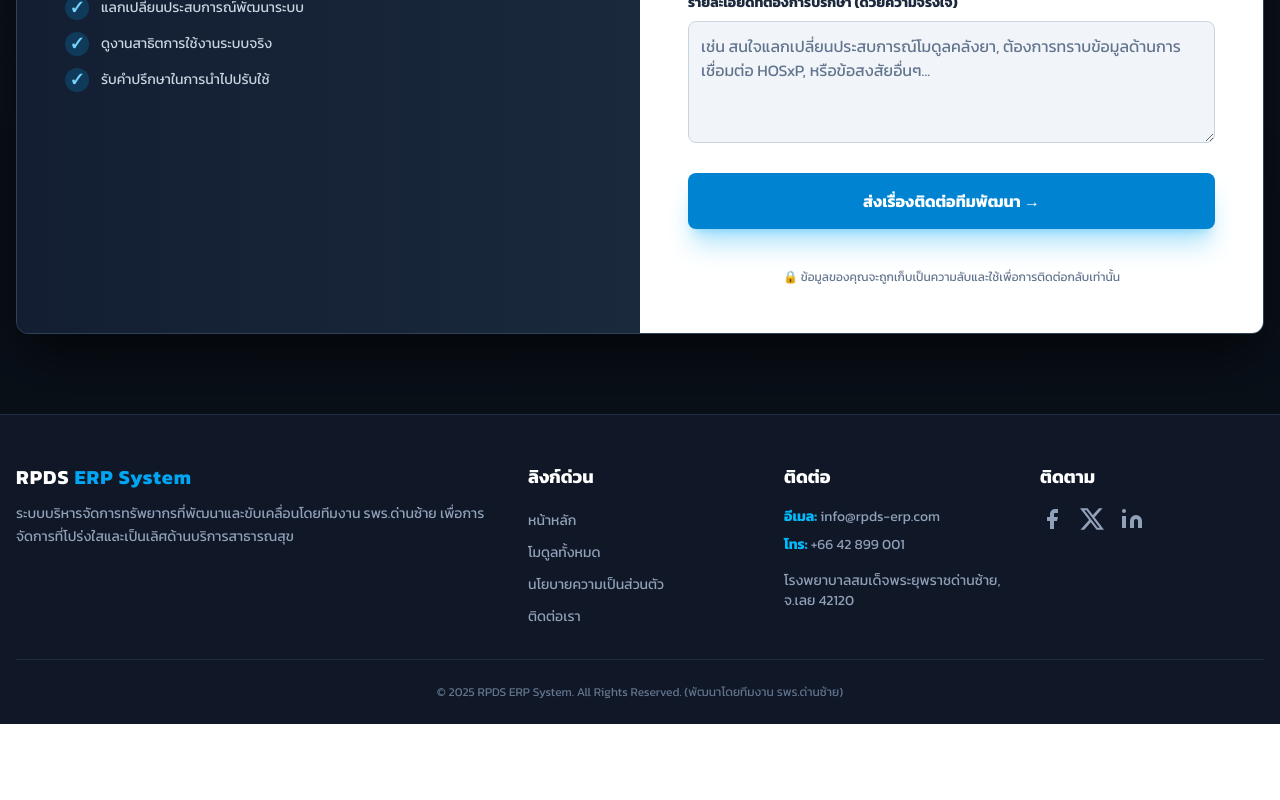
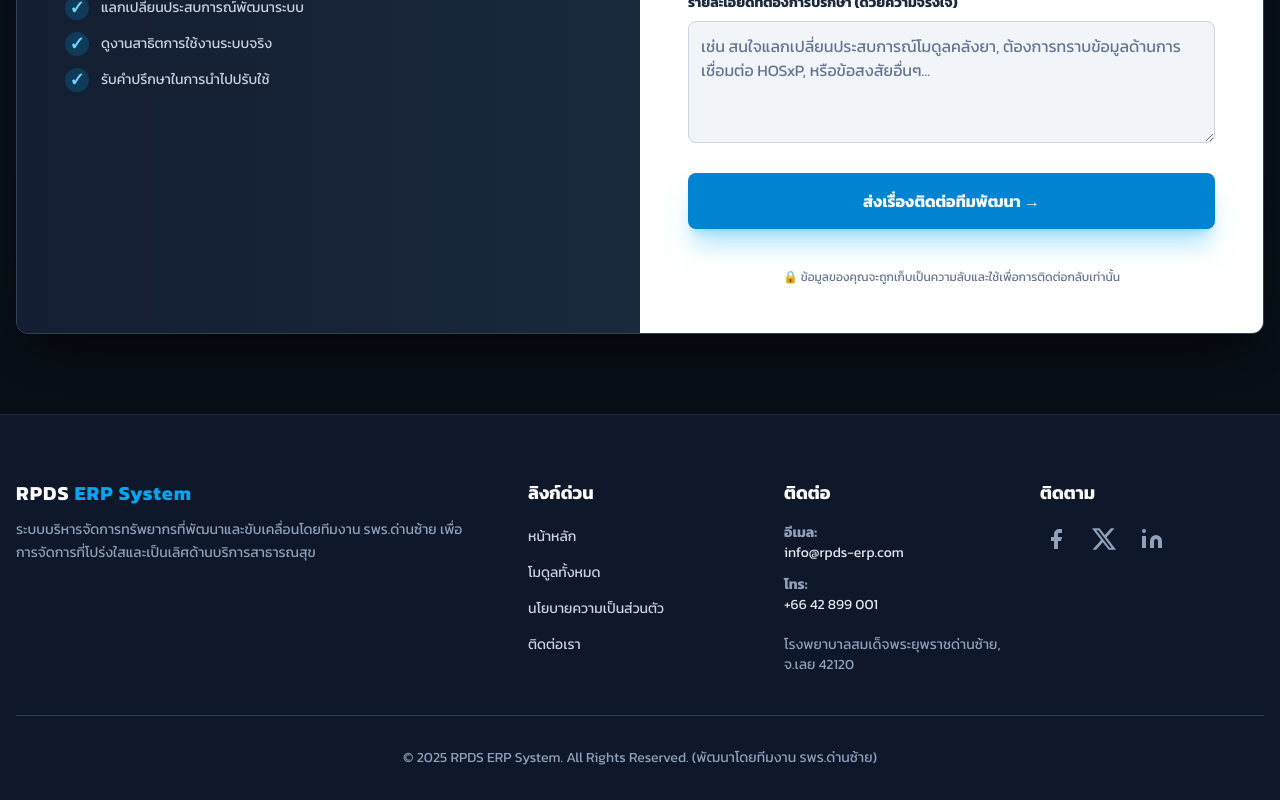
Before and after one commit to PatcharaphonJAY/erp-website-frontend-js, a Next.js app: page / in a window 1280 px wide. Shown: the part 3803-4603 px from the top of the page. Before the commit the page ends 4527 px from the top, so only its background shows below. Built offline with nearby package versions, Linux system fonts and the light colour scheme.

Commit message:
Update Footer.jsx

```diff
--- a/src/components/Footer.jsx
+++ b/src/components/Footer.jsx
@@ -1,20 +1,21 @@
 import React from 'react';
 
 // ไอคอน SVG สำหรับโซเชียลมีเดีย
+// (Refactor: ปรับปรุงสี hover ให้สอดคล้องกัน)
 const FacebookIcon = () => (
-  <svg xmlns="http://www.w3.org/2000/svg" width="24" height="24" viewBox="0 0 24 24" fill="currentColor" className="text-slate-400 group-hover:text-sky-500 transition duration-300">
+  <svg xmlns="http://www.w3.org/2000/svg" width="24" height="24" viewBox="0 0 24 24" fill="currentColor" className="text-slate-400 transition duration-300 group-hover:text-sky-400">
     <path d="M18 2h-3a5 5 0 0 0-5 5v3H7v4h3v8h4v-8h3l1-4h-4V7a1 1 0 0 1 1-1h3z"></path>
   </svg>
 );
 
 const TwitterIcon = () => (
-    <svg xmlns="http://www.w3.org/2000/svg" width="24" height="24" viewBox="0 0 24 24" fill="currentColor" className="text-slate-400 group-hover:text-sky-500 transition duration-300">
+    <svg xmlns="http://www.w3.org/2000/svg" width="24" height="24" viewBox="0 0 24 24" fill="currentColor" className="text-slate-400 transition duration-300 group-hover:text-sky-400">
         <path d="M18.901 1.153h3.68l-8.04 9.19L24 22.846h-7.406l-5.8-7.584-6.638 7.584H.474l8.6-9.83L0 1.154h7.594l5.243 6.932ZM17.61 20.644h2.039L6.486 3.24H4.298Z"></path>
     </svg>
 );
 
 const LinkedinIcon = () => (
-  <svg xmlns="http://www.w3.org/2000/svg" width="24" height="24" viewBox="0 0 24 24" fill="currentColor" className="text-slate-400 group-hover:text-sky-500 transition duration-300">
+  <svg xmlns="http://www.w3.org/2000/svg" width="24" height="24" viewBox="0 0 24 24" fill="currentColor" className="text-slate-400 transition duration-300 group-hover:text-sky-400">
     <path d="M16 8a6 6 0 0 1 6 6v7h-4v-7a2 2 0 0 0-2-2 2 2 0 0 0-2 2v7h-4v-7a6 6 0 0 1 6-6zM2 9h4v12H2z"></path>
     <circle cx="4" cy="4" r="2"></circle>
   </svg>
@@ -37,16 +38,18 @@ const Footer = () => {
   };
 
   return (
-    <footer className="bg-[#101827] text-slate-300 pt-12 pb-6 border-t border-slate-700/50">
+    // ▼▼▼ REFACTOR: ปรับ Padding (pt-16 pb-8) และสีพื้นหลัง (bg-slate-900) ▼▼▼
+    <footer className="bg-slate-900 text-slate-300 pt-16 pb-8 border-t border-slate-700/50">
       <div className="container mx-auto px-4 max-w-7xl">
-        <div className="grid grid-cols-2 md:grid-cols-4 lg:grid-cols-5 gap-8 border-b border-slate-700/50 pb-8">
+        {/* ▼▼▼ REFACTOR: ปรับ Grid Layout ให้ลงตัวขึ้น ▼▼▼ */}
+        <div className="grid grid-cols-2 md:grid-cols-4 lg:grid-cols-5 gap-8 border-b border-slate-700 pb-10">
 
           {/* ส่วนที่ 1: แบรนด์และพันธกิจ */}
-          <div className="col-span-2 md:col-span-1 lg:col-span-2">
+          <div className="col-span-2 lg:col-span-2">
             <h4 className="text-xl font-extrabold mb-3 text-white tracking-wider">
               RPDS <span className="text-sky-500">ERP System</span>
             </h4>
-            <p className="text-slate-400 text-sm leading-relaxed">
+            <p className="text-slate-400 text-sm leading-relaxed max-w-md">
               ระบบบริหารจัดการทรัพยากรที่พัฒนาและขับเคลื่อนโดยทีมงาน รพร.ด่านซ้าย
               เพื่อการจัดการที่โปร่งใสและเป็นเลิศด้านบริการสาธารณสุข
             </p>
@@ -55,12 +58,13 @@ const Footer = () => {
           {/* ส่วนที่ 2: ลิงก์ด่วน */}
           <div>
             <h4 className="text-lg font-semibold mb-4 text-white">ลิงก์ด่วน</h4>
-            <ul className="space-y-2">
+            <ul className="space-y-3">
               {quickLinks.map((link) => (
                 <li key={link.name}>
                   <a
                     href={link.href}
-                    className="text-slate-400 hover:text-sky-400 transition duration-300 text-sm font-medium"
+                    // ▼▼▼ REFACTOR: ปรับสีตัวอักษรและ hover ▼▼▼
+                    className="text-slate-300 hover:text-sky-400 transition duration-300 text-sm font-medium"
                   >
                     {link.name}
                   </a>
@@ -70,14 +74,17 @@ const Footer = () => {
           </div>
 
           {/* ส่วนที่ 3: ข้อมูลติดต่อ */}
+          {/* ▼▼▼ REFACTOR: ปรับ Layout (col-span-2 md:col-span-1) และ Typography ▼▼▼ */}
           <div className="col-span-2 md:col-span-1 lg:col-span-1">
             <h4 className="text-lg font-semibold mb-4 text-white">ติดต่อ</h4>
-            <div className="space-y-2 text-sm">
-              <p className="text-slate-400">
-                <span className="font-semibold text-sky-400">อีเมล:</span> {contactInfo.email}
+            <div className="space-y-3 text-sm">
+              <p className="flex flex-col">
+                <span className="font-semibold text-slate-400">อีเมล:</span>
+                <span className="text-slate-200">{contactInfo.email}</span>
               </p>
-              <p className="text-slate-400">
-                <span className="font-semibold text-sky-400">โทร:</span> {contactInfo.phone}
+              <p className="flex flex-col">
+                <span className="font-semibold text-slate-400">โทร:</span>
+                <span className="text-slate-200">{contactInfo.phone}</span>
               </p>
               <p className="text-slate-400 pt-2">{contactInfo.address}</p>
             </div>
@@ -87,13 +94,13 @@ const Footer = () => {
           <div>
             <h4 className="text-lg font-semibold mb-4 text-white">ติดตาม</h4>
             <div className="flex space-x-4">
-              <a href="#" target="_blank" rel="noopener noreferrer" aria-label="Facebook" className="group">
+              <a href="#" target="_blank" rel="noopener noreferrer" aria-label="Facebook" className="group p-1">
                 <FacebookIcon />
               </a>
-              <a href="#" target="_blank" rel="noopener noreferrer" aria-label="Twitter" className="group">
+              <a href="#" target="_blank" rel="noopener noreferrer" aria-label="Twitter" className="group p-1">
                 <TwitterIcon />
               </a>
-              <a href="#" target="_blank" rel="noopener noreferrer" aria-label="LinkedIn" className="group">
+              <a href="#" target="_blank" rel="noopener noreferrer" aria-label="LinkedIn" className="group p-1">
                 <LinkedinIcon />
               </a>
             </div>
@@ -102,7 +109,8 @@ const Footer = () => {
         </div>
 
         {/* ส่วนลิขสิทธิ์ */}
-        <div className="text-center pt-6 text-slate-500 text-xs font-light">
+        {/* ▼▼▼ REFACTOR: ปรับสีและขนาดตัวอักษร ▼▼▼ */}
+        <div className="text-center pt-8 text-slate-400 text-sm">
           &copy; {new Date().getFullYear()} RPDS ERP System. All Rights Reserved. (พัฒนาโดยทีมงาน รพร.ด่านซ้าย)
         </div>
       </div>
```
